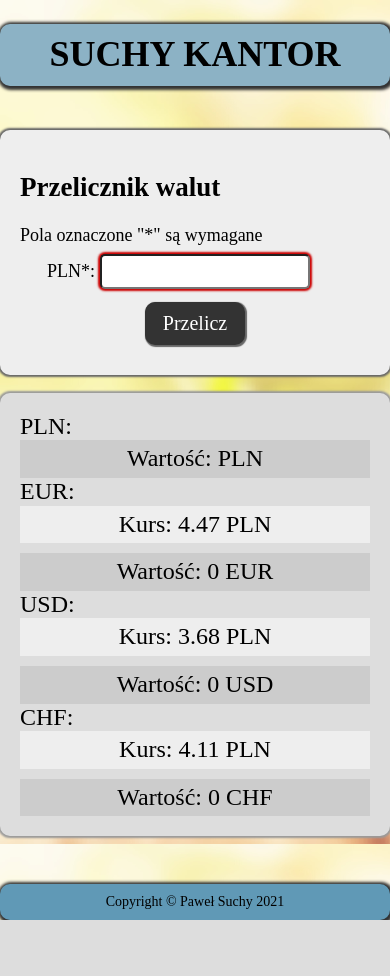
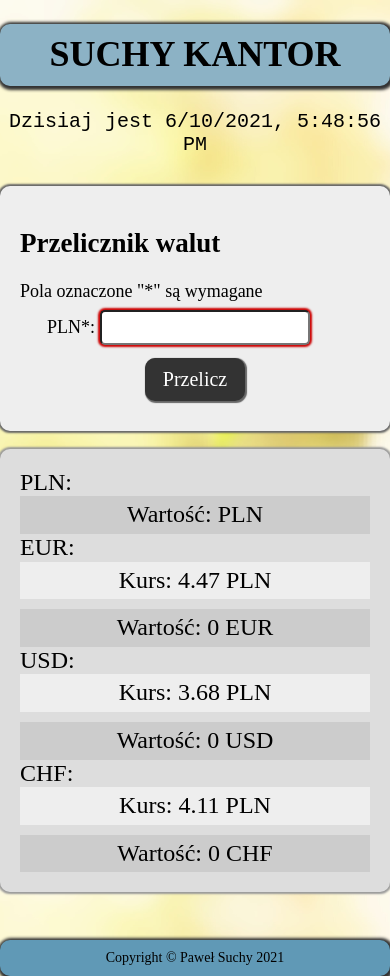
Before and after one commit to pawlo1994/currency-converter-react, a React (Create React App) app: page / in a window 390 px wide. Before the commit the page ends 920 px from the top, so only its background shows below. Built offline with nearby package versions, Linux system fonts and the light colour scheme; a web font is replaced by a local one.

Commit message:
clock added

```diff
--- a/src/App.js
+++ b/src/App.js
@@ -1,8 +1,10 @@
 import './App.css';
+import { useEffect, useState } from "react";
 import Header from "./Header";
 import Main from "./Main";
 import Footer from "./Footer";
 import Form from "./Form";
+import Clock from "./Clock";
 
 function App() {
   const currencies = [
@@ -26,9 +28,23 @@ function App() {
     },
   ];
 
+  const [date, setDate] = useState(new Date());
+  const [clockContent, setClockContent] = useState(date.toLocaleString());
+
+  useEffect(() => {
+    setClockContent(date.toLocaleString());
+  });
+
+  setTimeout(() => {
+    setInterval(() => {
+      setDate(new Date());
+    }, 1000)
+  }, 0);
+
   return (
     <>
       <Header headerContent="Suchy kantor" />
+      <Clock clockContent={clockContent} />
       <Main className="main">
         <Form
           currencies={currencies}
--- /dev/null
+++ b/src/Clock/index.js
@@ -0,0 +1,7 @@
+import "./style.css";
+
+const Clock = ({ clockContent }) => {
+    return (<p className="clock">Dzisiaj jest&nbsp;{clockContent} </p>)
+};
+
+export default Clock;
--- /dev/null
+++ b/src/Clock/style.css
@@ -0,0 +1,13 @@
+.clock {
+    font-size: 20px;
+    font-family: monospace;
+    max-width: 1024px;
+    margin: 0 auto;
+    text-align: right;
+}
+
+@media(max-width: 767px) {
+    .clock {
+        text-align: center;
+    }
+}
```
